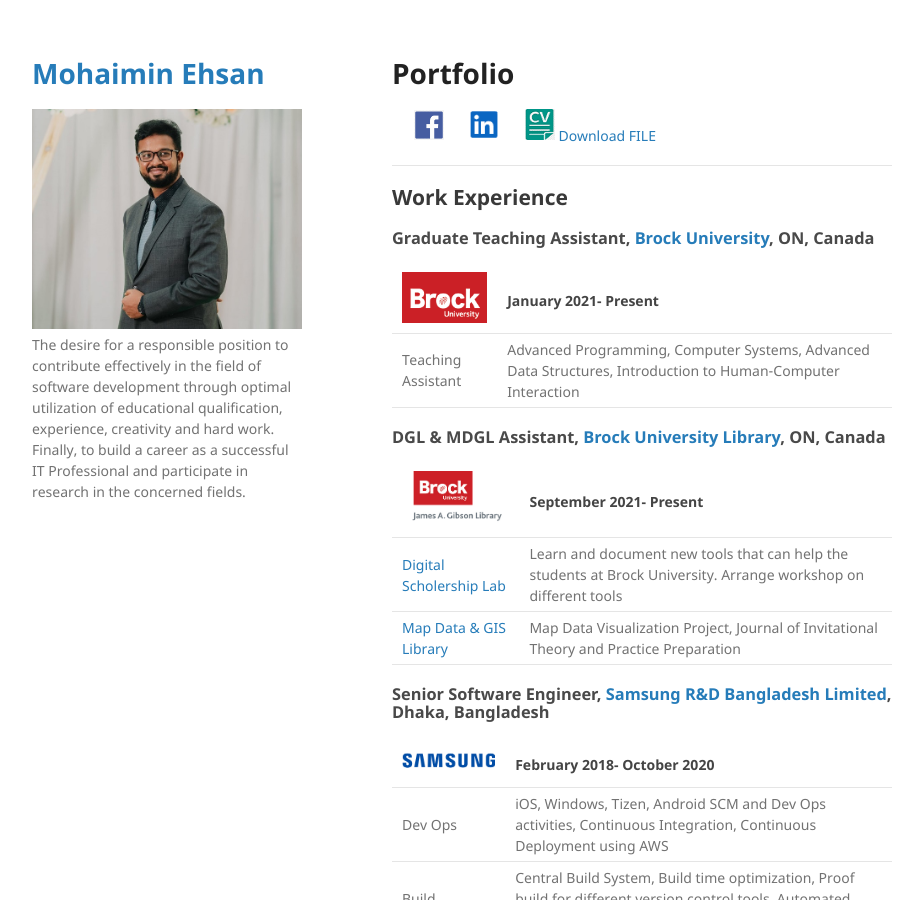
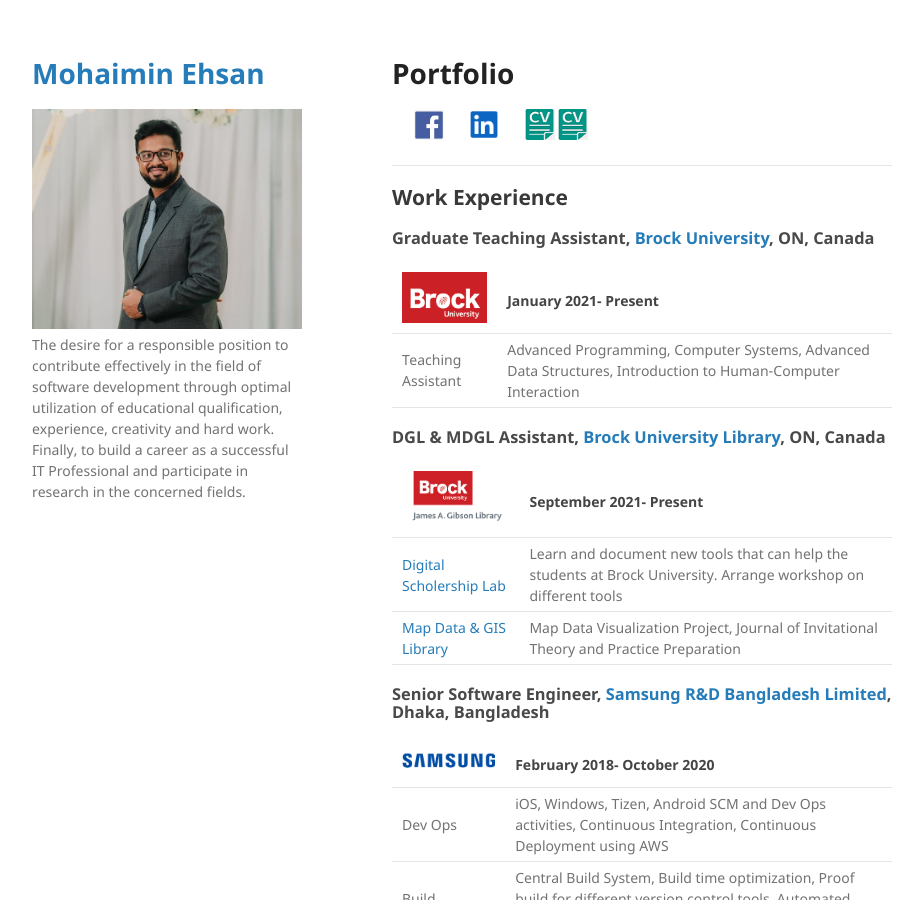
Before and after one commit to MohaiminEhsan/Homepage, a Jekyll site: the page built from index.md, in a window 1280 px wide and 900 px high. Shown: the whole window, without its empty margins (178-1101 px from the left). Built offline with Jekyll 4.4.1, drawn with Linux system fonts in a browser that asks for light colours; our own code applies the rules of GitHub Pages for plain Markdown files.

Commit message:
Update index.md

```diff
--- a/index.md
+++ b/index.md
@@ -7,7 +7,7 @@ layout: default
 &nbsp; &nbsp; &nbsp; [<img src="assets/img/fblogo.png?raw=true" width="30"/>](https://www.facebook.com/mohaiminehsan.anik/)
 &nbsp; &nbsp; &nbsp; [<img src="assets/img/ldlogo.PNG?raw=true" width="30"/>](https://www.linkedin.com/in/mohaimin-ehsan-02072412b)
 &nbsp; &nbsp; &nbsp; [<img src="assets/img/CV3.png?raw=true" width="30"/>](https://github.com/MohaiminEhsan/Portfolio/blob/main/MohaiminEhsanCV.pdf)
-<a id="raw-url" href="https://github.com/MohaiminEhsan/Portfolio/blob/main/MohaiminEhsanCV.pdf">Download FILE</a>
+<a id="raw-url" href="https://github.com/MohaiminEhsan/Portfolio/blob/main/MohaiminEhsanCV.pdf"><img src="assets/img/CV3.png?raw=true" width="30"/></a>
 
 ---
 
```
